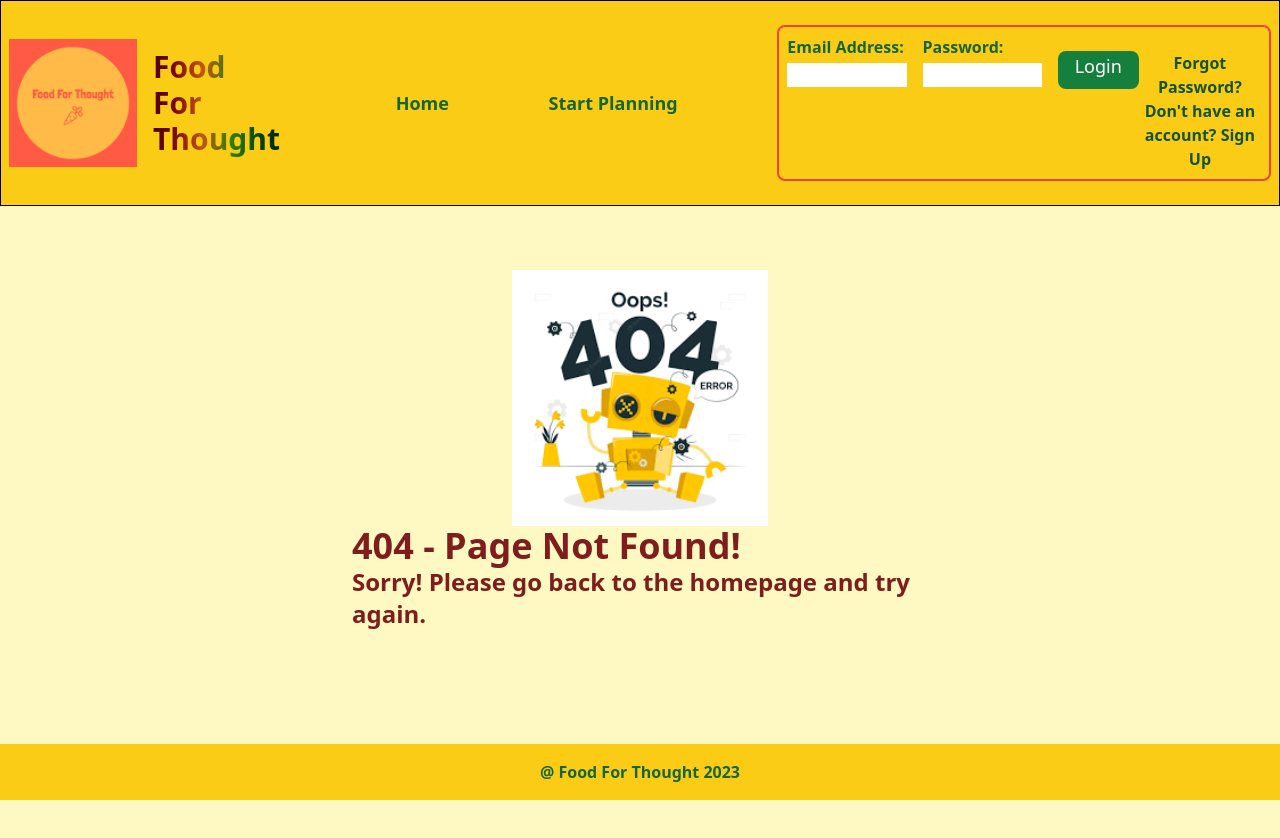
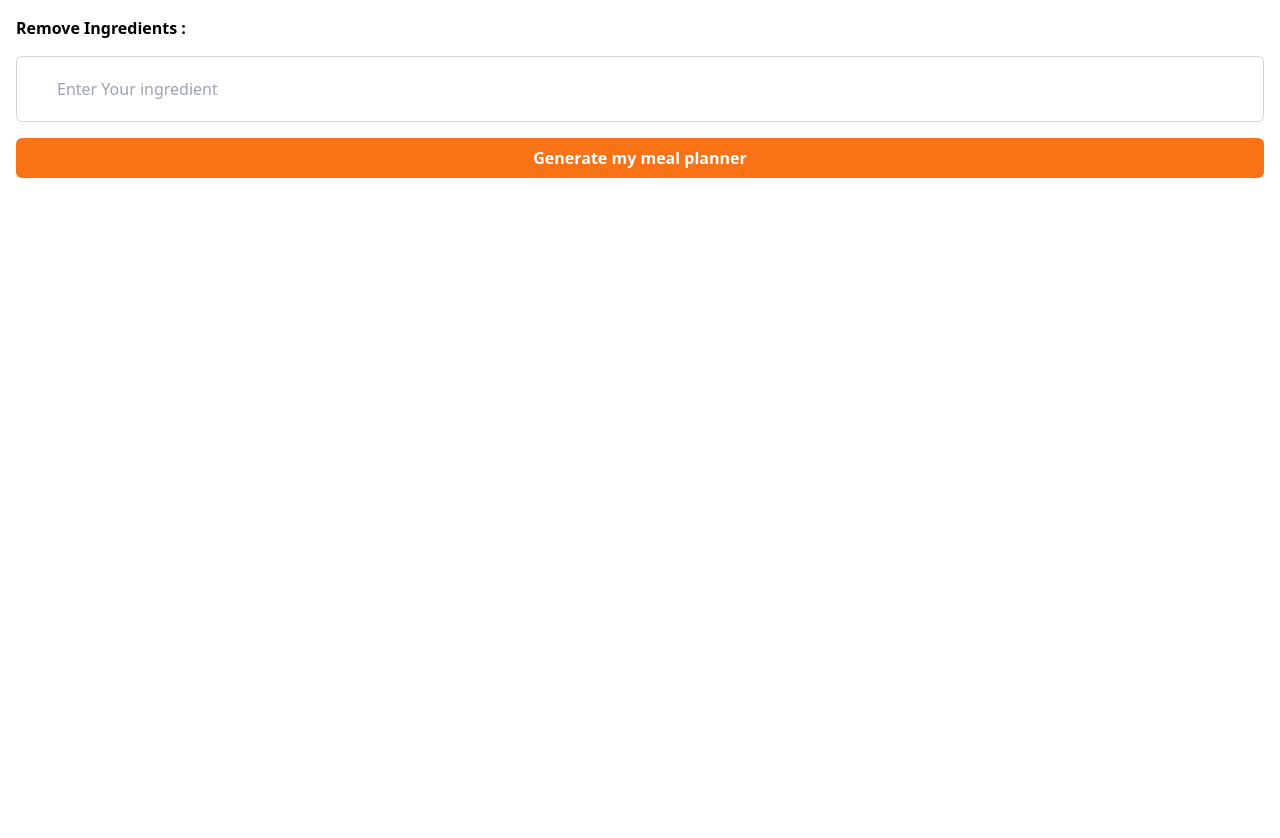
Before and after one commit to hayleyashby7/Food-For-Thought, a React (Vite) app in the folder client/: page /removeingredient in a window 1280 px wide. Shown: the top 838 px of the page. After the commit the page ends 800 px from the top, so only its background shows below. Built offline with nearby package versions, Linux system fonts and the light colour scheme.

Commit message:
feat: created removeingredient

```diff
--- a/client/src/components/router/router.tsx
+++ b/client/src/components/router/router.tsx
@@ -9,6 +9,7 @@ import Signup from "../login_form/signup";
 import HealthPage from "../health_page/health_page";
 import DietInput from "../start_planning/DietInput";
 import CalorieInput from "../start_planning/CalorieInput";
+import RemoveIngredient from "../start_planning/RemoveIngredient";
 
 export const Router: React.FC = () => {
   return (
@@ -37,6 +38,7 @@ export const Router: React.FC = () => {
           element={<DietInput onDietSelect={() => ""} />}
         />
       </Route>
+      <Route path="removeingredient" element={<RemoveIngredient />} />
     </Routes>
   );
 };
--- a/client/src/components/start_planning/DietInput.tsx
+++ b/client/src/components/start_planning/DietInput.tsx
@@ -12,7 +12,7 @@ const DietInput: React.FC<DietInputProps> = ({ onDietSelect }) => {
   const handleDietSelect = (diet: string) => {
     setSelectedDiet(diet);
     onDietSelect(diet);
-    navigate("/calorieinput");
+    navigate("/removeingredient");
   };
 
   return (
--- /dev/null
+++ b/client/src/components/start_planning/RemoveIngredient.tsx
@@ -0,0 +1,45 @@
+import React, { useState } from "react";
+import { useNavigate } from "react-router-dom";
+
+const RemoveIngredient: React.FC = () => {
+  const [ingredient, setingredient] = useState("");
+  const navigate = useNavigate();
+
+  const handleChange = (event: React.ChangeEvent<HTMLInputElement>) => {
+    setingredient(event.target.value);
+  };
+
+  const handleSubmit = (event: React.FormEvent) => {
+    event.preventDefault();
+    // Handle form submission here (e.g., save the calorie value to state or send data to backend)
+    console.log("ingredient:", ingredient);
+  };
+
+  return (
+    <div className="p-4 bg-white">
+      <form onSubmit={handleSubmit} className="flex flex-col space-y-4">
+        <label htmlFor="RemoveIngredient" className="font-semibold">
+          Remove Ingredients :
+        </label>
+
+        <input
+          type="string"
+          id="RemoveIngredient"
+          value={ingredient}
+          onChange={handleChange}
+          className="px-10 py-5 border border-gray-300 rounded-md focus:outline-none focus:ring focus:border-orange-500"
+          placeholder="Enter Your ingredient"
+        />
+        <button
+          type="submit"
+          className="px-4 py-2 font-semibold rounded-md text-white bg-orange-500 hover:bg-orange-600"
+          onClick={() => navigate("/dietinput")}
+        >
+          Generate my meal planner
+        </button>
+      </form>
+    </div>
+  );
+};
+
+export default RemoveIngredient;
```
